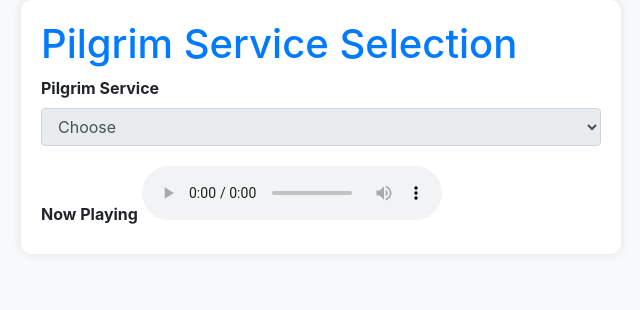
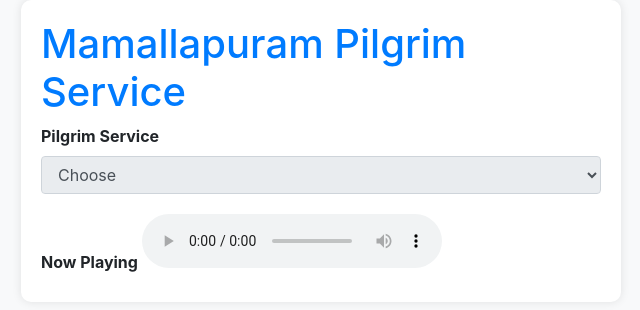
Before and after one commit to VARSHA0102/mamalapuram, a plain HTML site: page index.html in a window 1280 px wide. Shown: the whole page, without its empty margins (319-959 px from the left). Drawn offline with nearby package versions, Linux system fonts and the light colour scheme.

Commit message:
index.html

```diff
--- a/index.html
+++ b/index.html
@@ -71,7 +71,7 @@
 <body>
 
 <div class="container">
-  <h1>Pilgrim Service Selection</h1>
+  <h1>Mamallapuram Pilgrim Service</h1>
 
   <div class="form-group">
     <label>Pilgrim Service</label>
```
